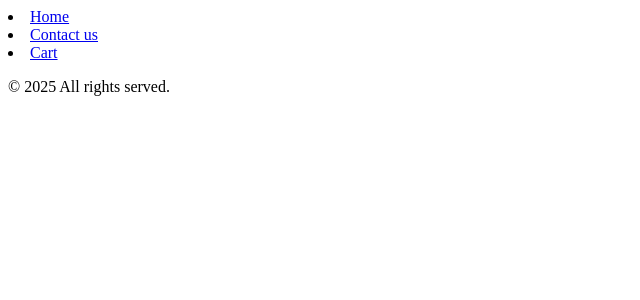
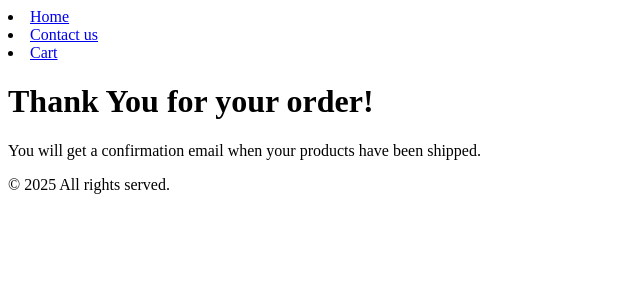
Before and after one commit to gydalo/Online-Store, a React (Vite) app: page /checkout in a window 1280 px wide. Shown: the top 300 px of the page, without its empty margins (0-640 px from the left). Built offline with nearby package versions, Linux system fonts and the light colour scheme.

Commit message:
Made checkout page

```diff
--- a/src/App.jsx
+++ b/src/App.jsx
@@ -5,6 +5,7 @@ import Home from "./components/Home";
 import Product from "./components/Product/Product.jsx";
 import Cart from "./components/Cart/index.jsx";
 import Contact from "./components/Contact/index.jsx";
+import Checkout from "./components/Checkout/index.jsx";
 
 
 function App() {
@@ -15,6 +16,7 @@ function App() {
           <Route path="product/:id" element={<Product />} />
           <Route path="cart" element={<Cart />} />
           <Route path="contact" element={<Contact />}/>
+          <Route path="checkout" element={<Checkout />}/>
         </Routes>
       </Layout>
   );
--- a/src/components/Cart/index.jsx
+++ b/src/components/Cart/index.jsx
@@ -1,6 +1,7 @@
 import React from "react";
 import { useDispatch, useSelector } from "react-redux";
 import { addProduct, removeProduct } from "../CartSlice";
+import { Link } from "react-router-dom";
 
 const Cart = () => {
   const dispatch = useDispatch();
@@ -10,7 +11,12 @@ const Cart = () => {
   return (
     <div>
       <h1>Cart</h1>
-      {cartItems.length === 0 ? <p>Your cart is empty.</p> : null}
+      {cartItems.length === 0 ? (<p>Your cart is empty.</p>)
+       : (
+        <button>
+        <Link to="/checkout">Checkout</Link>
+      </button>
+       )}
 
       {cartItems.map((item) => (
         <div key={item.id}>
--- /dev/null
+++ b/src/components/Checkout/index.jsx
@@ -0,0 +1,12 @@
+function Checkout() {
+  return (
+    <div>
+      <h1>Thank You for your order!</h1>
+      <p>
+        You will get a confirmation email when your products have been shipped.
+      </p>
+    </div>
+  );
+}
+
+export default Checkout;
```
